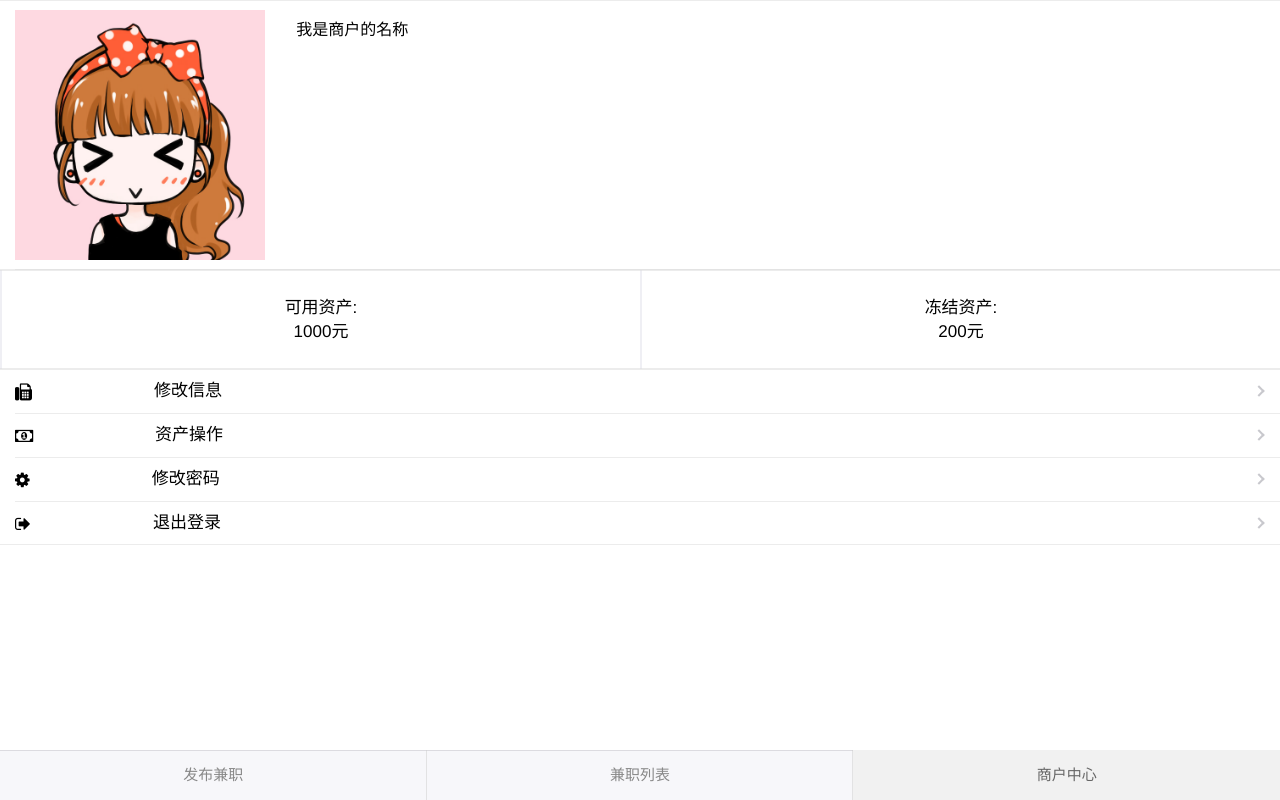
After one commit to MakeMoneyTogether/PartTimeJobFrontPage, a Java web app: page /views/mer/index.jsp in a window 1280 px wide. The commit adds this page. Run offline with Spring Boot 4, a stand-in JSP engine, Linux system fonts and the light colour scheme; the project's own start-up code is not run, and a stand-in starts its controllers and pages.

Commit message:
增加了商家端主页
增加了商家端主页

```diff
--- a/WebContent/static/css/jz.css
+++ b/WebContent/static/css/jz.css
@@ -91,3 +91,21 @@
 .icon-only > i{	/*针对日历左右选择按钮做的调整*/
 	margin-top:30%;
 }
+.div_label_out{	/*多栏显示*/
+	text-align:center;
+	margin-top:0;
+	padding:0;
+}
+.div_label_in{	/*多栏显示*/
+	padding:2% 0;
+}
+.div_box{
+	/*background-color: #efeff4;*/
+	border-left:2px solid #efeff4;
+}
+.div_border{
+	border:1px solid #000;
+}
+.div_border_left{
+	border-left:1px solid #000;
+}
--- /dev/null
+++ b/WebContent/static/js/merchant/index.js
@@ -0,0 +1,12 @@
+function getMeInfo(){
+	$.ajax({
+		type: "POST",
+		url: 'merurl/json/me',
+		dataType: "json",
+		success:function(data){
+			$('#mname').html(data.mname);
+			$('#moneyable').html(data.moneyable);
+			$('#moneyice').html(data.moneyice);
+		}
+	});
+}
--- /dev/null
+++ b/WebContent/views/mer/index.jsp
@@ -0,0 +1,150 @@
+<%@ page language="java" contentType="text/html; charset=UTF-8"
+    pageEncoding="UTF-8"%>
+<%
+	String path = request.getContextPath();
+	String basePath = request.getScheme()+"://"+request.getServerName()+":"+request.getServerPort()+path+"/";
+%>
+<!DOCTYPE html PUBLIC "-//W3C//DTD HTML 4.01 Transitional//EN" "http://www.w3.org/TR/html4/loose.dtd">
+<html>
+<head>
+<meta http-equiv="Content-Type" content="text/html; charset=UTF-8">
+<title>兼职-商家端</title>
+<base href="<%=basePath%>">
+<meta name="viewport" content="width=device-width, initial-scale=1, user-scalable=no">
+<link rel="stylesheet" href="static/css/weui.min.css">
+<link rel="stylesheet" href="static/css/jquery-weui.min.css">
+<link rel="stylesheet" href="static/css/font-awesome.min.css">
+<link rel="stylesheet" href="static/css/jz.css">
+<link rel="stylesheet" href="static/css/col.css">
+</head>
+<body ontouchstart>
+<div class="weui-tabbar" style="position:fixed;">
+	<div class="weui-navbar__item" onclick="jump(1);">
+		发布兼职
+	</div>
+	<div class="weui-navbar__item" onclick="jump(2);">
+		兼职列表
+	</div>
+	<div class="weui-navbar__item weui-bar__item--on" onclick="jump(3);">
+		商户中心
+	</div>
+</div>
+<div class="weui-form-preview">
+	<div class="weui-form-preview__hd">
+		<div class="col-20 div_left">
+			<img style="width:100%;" alt="统一头像" src="static/images/1.jpg">
+		</div>
+		<div class="col-50 div_left">
+			<span style="margin-left:5%;float:left;" id="mname">商户名称</span><br>
+		</div>
+		<div style="clear:both"></div>
+	</div>
+</div>
+<div class="weui-cells weui-flex div_label_out">
+	<div class="weui-flex__item div_box div_label_in">
+		可用资产:<br><span id="moneyable">1000.00</span>元
+	</div>
+	<div class="weui-flex__item div_box div_label_in">
+		冻结资产:<br><span id="moneyice">1000.00</span>元
+	</div>
+</div>
+<div class="weui-cells" style="margin-top:0;">
+	<div class="weui-cell weui-cell_access" onclick="jump(4);">
+		<div class="weui-cell__hd">
+			<i class="fa fa-fax"></i>
+		</div>
+		<div class="weui-cell__bd">
+			<p style="margin-left:10%;">修改信息</p>
+		</div>
+		<div class="weui-cell__ft">
+		</div>
+	</div>
+	<div class="weui-cell weui-cell_access" onclick="jump(5);">
+		<div class="weui-cell__hd">
+			<i class="fa fa-money"></i>
+		</div>
+		<div class="weui-cell__bd">
+			<p style="margin-left:10%;">资产操作</p>
+		</div>
+		<div class="weui-cell__ft">
+		</div>
+	</div>
+	<div class="weui-cell weui-cell_access" onclick="jump(6);">
+		<div class="weui-cell__hd">
+			<i class="fa fa-cog"></i>
+		</div>
+		<div class="weui-cell__bd">
+			<p style="margin-left:10%;">修改密码</p>
+		</div>
+		<div class="weui-cell__ft">
+		</div>
+	</div>
+	<div class="weui-cell weui-cell_access" onclick="jump(7);">
+		<div class="weui-cell__hd">
+			<i class="fa fa-sign-out"></i>
+		</div>
+		<div class="weui-cell__bd">
+			<p style="margin-left:10%;">退出登录</p>
+		</div>
+		<div class="weui-cell__ft">
+		</div>
+	</div>
+</div>
+<div id="repass" class="weui-popup__container popup-bottom" style="background: rgba(0, 0, 0, 0.63);">
+<div class="weui-popup__overlay" ></div>
+<div class="weui-popup__modal" style="height:70%;background: rgba(0, 0, 0, 0);">
+	<div class="weui-form-preview">
+		<center><h2>修改密码</h2></center>
+	<div class="weui-cells weui-cells_form">
+		<div class="weui-cell">
+			<div class="weui-cell__hd"><label class="weui-label">原密码</label></div>
+			<div class="weui-cell__bd">
+				<input id="pwd" class="weui-input" type="password" placeholder="请输入原密码">
+			</div>
+		</div>
+		<div class="weui-cell">
+			<div class="weui-cell__hd"><label class="weui-label">新密码</label></div>
+			<div class="weui-cell__bd">
+				<input id="npwd" class="weui-input" type="password" placeholder="请输入新密码">
+			</div>
+		</div>
+		<div class="weui-cell">
+			<div class="weui-cell__hd"><label class="weui-label">确认密码</label></div>
+			<div class="weui-cell__bd">
+				<input id="rnpwd" class="weui-input" type="password" placeholder="请重复输入新密码">
+			</div>
+		</div>
+	</div>
+	<div class="weui-flex">
+	<div class="weui-flex__item" style="padding:5%;">
+		<a class="weui-btn weui-btn_mini weui-btn_default close-popup" style="width:80%;">返回</a>
+	</div>
+	<div class="weui-flex__item" style="padding:5%;">
+		<a class="weui-btn weui-btn_mini weui-btn_primary" style="width:80%;">修改</a>
+	</div>
+</div>
+</div>
+</div>
+<div>
+	<h1>&nbsp;</h1>
+</div>
+<script src="static/js/jquery-2.1.4.js"></script>
+<script src="static/js/fastclick.js"></script>
+<script src="static/js/jquery-weui.min.js"></script>
+<script src="static/js/jquery.cookie.js"></script>
+<script src="static/js/merchant/merchant.js"></script>
+<script src="static/js/merchant/index.js"></script>
+<script>
+	$(function() {
+		FastClick.attach(document.body);
+	});
+
+	//$.cookie('citycode','320100',{expires:30,path:'/'});
+//	function searchText(){
+//		$.cookie('inputKey',$('#searchInput').val());
+//		window.location.href = 'user/list';
+//	}
+getMeInfo();
+</script>
+</body>
+</html>
--- /dev/null
+++ b/src/partjob/controller/MerchantController.java
@@ -0,0 +1,22 @@
+package partjob.controller;
+
+import java.util.HashMap;
+import java.util.Map;
+
+import org.springframework.stereotype.Controller;
+import org.springframework.web.bind.annotation.RequestMapping;
+import org.springframework.web.bind.annotation.ResponseBody;
+
+@Controller
+@RequestMapping("/merurl/json")
+public class MerchantController {
+	@RequestMapping("me")
+	@ResponseBody
+	public Map<String, Object> me(String phone,String password){
+		Map<String, Object> res = new HashMap<String, Object>();
+		res.put("mname", "我是商户的名称");
+		res.put("moneyable", 1000.00);
+		res.put("moneyice", 200.00);
+		return res;
+	}
+}
```
Also changed, not shown: WebContent/static/js/merchant/merchant.js (added, +24 -0 lines), src/partjob/controller/PageController.java (+6 -1 lines), README.md.
